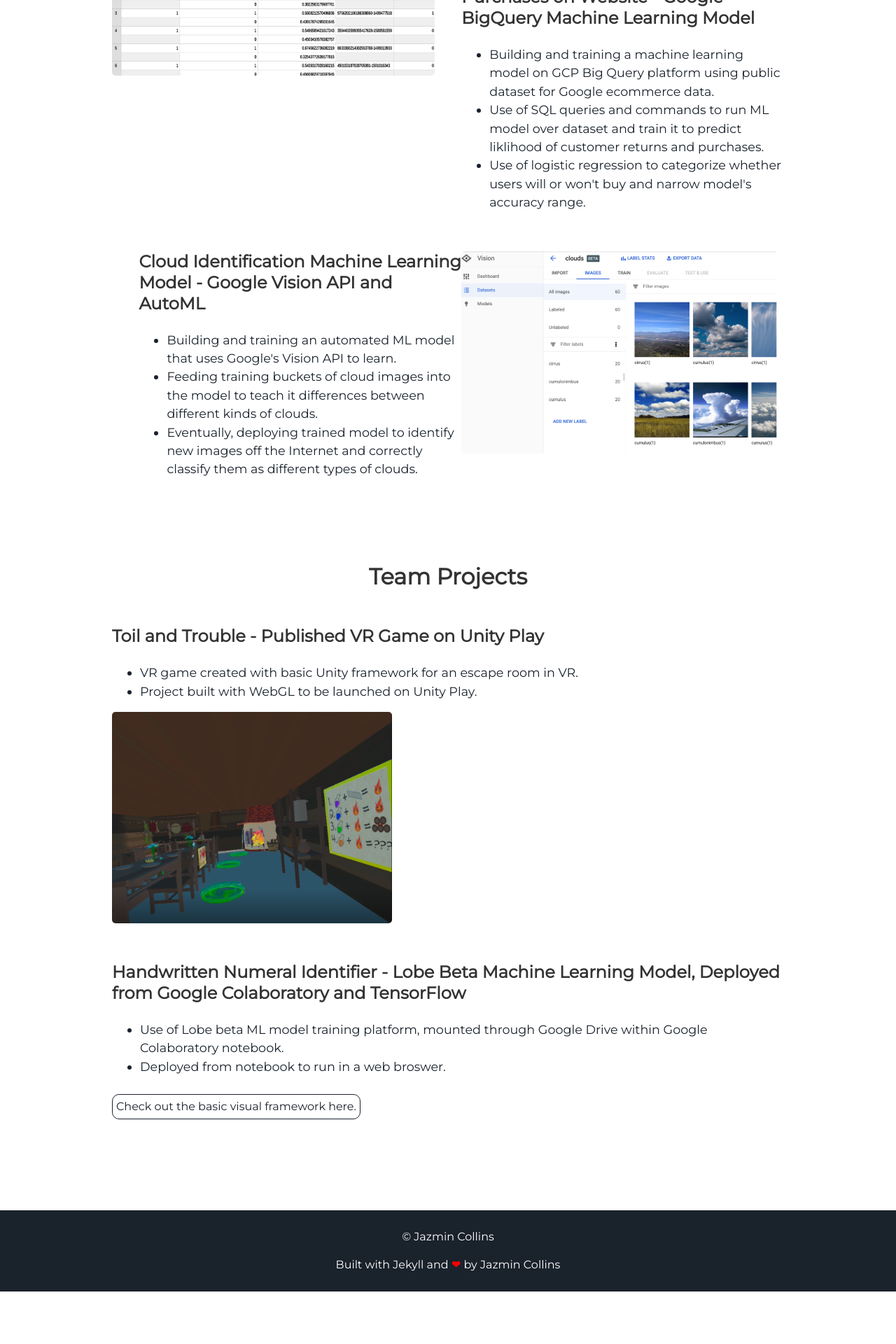
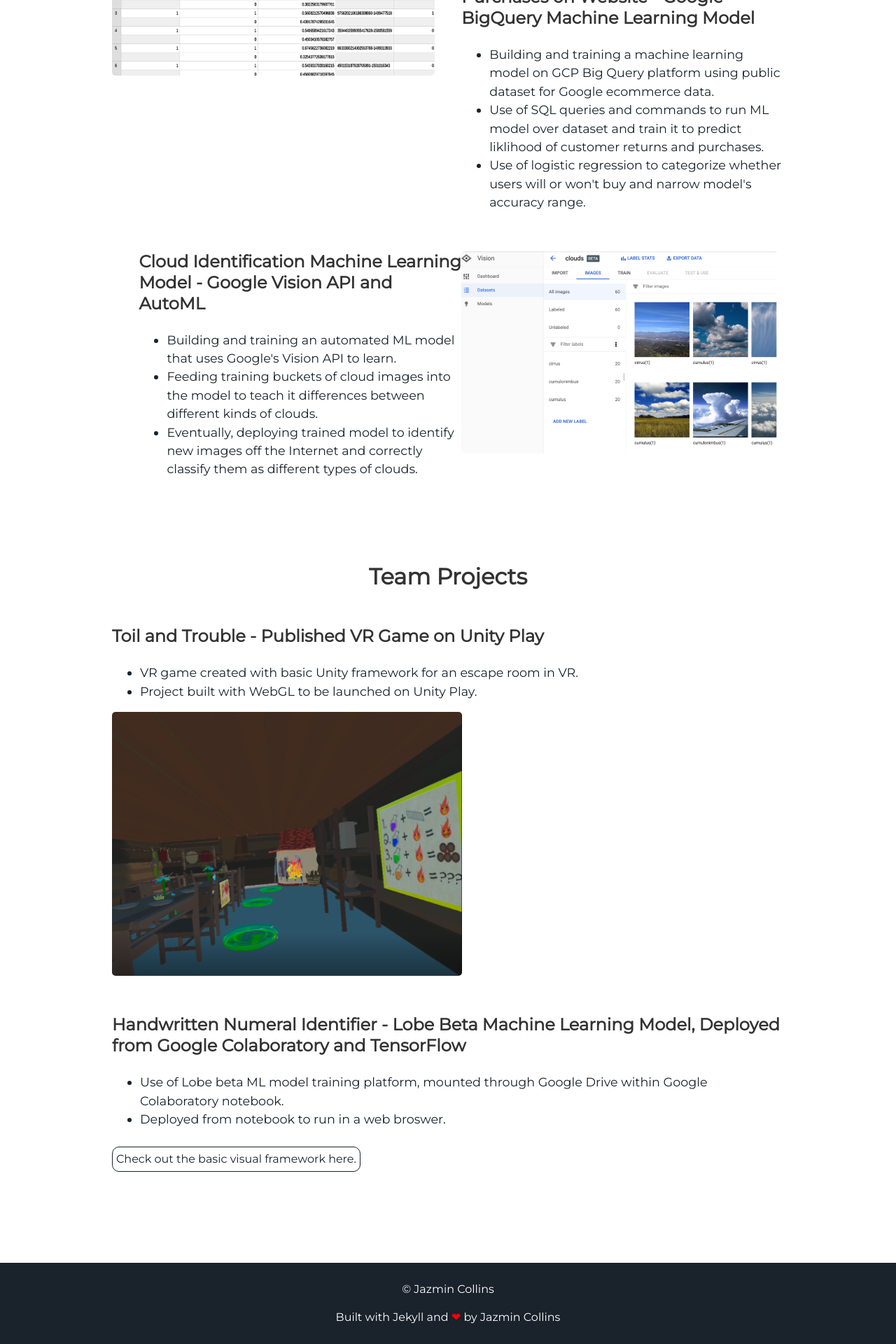
Before and after one commit to jcollins-01/site, a Jekyll site: the page built from index.html, in a window 1280 px wide. Shown: the part 2369-4289 px from the top of the page at 70% size. Built offline with Jekyll 4.4.1, drawn with Linux system fonts in a browser that asks for light colours; before the commit the page ends 4214 px from its top, so only the background shows below that.

Commit message:
Alter size slightly

```diff
--- a/_includes/projects.html
+++ b/_includes/projects.html
@@ -60,7 +60,7 @@
       <li> VR game created with basic Unity framework for an escape room in VR. </li>
       <li> Project built with WebGL to be launched on Unity Play. </li>
     </ul>
-    <img src="toil.png" alt="Toil and Trouble VR video game playthrough screenshot." width="400" height="300">
+    <img src="toil.png" alt="Toil and Trouble VR video game playthrough screenshot." width="500" height="400">
   </div>
   <div class="contents-left">
     <h3> Handwritten Numeral Identifier - Lobe Beta Machine Learning Model, Deployed from Google Colaboratory and TensorFlow </h3>
```
